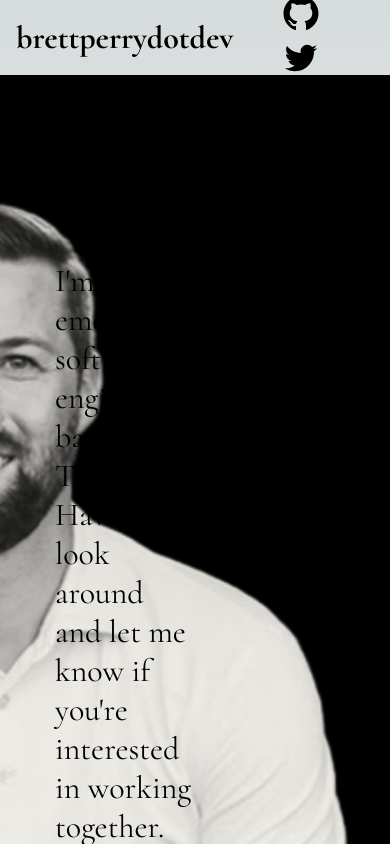
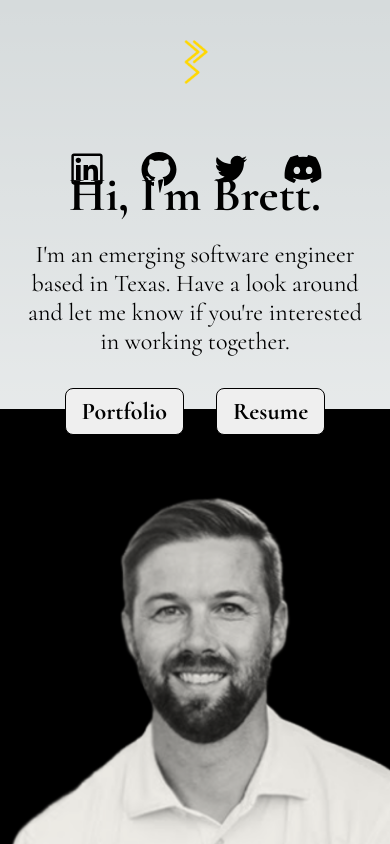
Before and after one commit to bperry13/portfolio, a Next.js app: page / in a window 390 px wide. Shown: the top 844 px of the page. Built offline with nearby package versions, Linux system fonts and the light colour scheme.

Commit message:
Not terrible but still css  work to do

```diff
--- a/app/page.js
+++ b/app/page.js
@@ -5,18 +5,22 @@ import { AiOutlineLinkedin } from "react-icons/ai";
 import { AiOutlineGithub } from "react-icons/ai";
 import { AiOutlineTwitter } from "react-icons/ai";
 import { FaDiscord } from "react-icons/fa";
-import { FaReact } from "react-icons/fa";
-import { RiJavascriptFill } from "react-icons/ri";
-import { FaJava } from "react-icons/fa";
-import { FaPython } from "react-icons/fa";
-import { AiFillStar } from "react-icons/ai";
-import { AiOutlineStar } from "react-icons/ai";
 
 export default function Home() {
   return (
     <main className={styles.main}>
       <div className={styles.header}>
-        <div className={styles.logo}>brettperrydotdev</div>
+        <div className={styles.logo}>
+          <a href="https://www.brettperry.dev">
+            <Image
+              src="/logo.png"
+              alt="logo"
+              width={60}
+              height={60}
+              className={styles.logo}
+            />
+          </a>
+        </div>
         <div className={styles.social}>
           <a href="https://www.linkedin.com/in/brettjp/" target="_blank">
             <AiOutlineLinkedin alt="LinkedIn" size={40} />
@@ -44,7 +48,7 @@ export default function Home() {
         </div>
       </div>
       <div className={styles.footer}>
-        Developed and designed by &copy;BRETTPERRY
+        <p>Developed and designed by &copy;BRETTPERRY</p>
       </div>
     </main>
   );
--- a/app/page.module.css
+++ b/app/page.module.css
@@ -1,9 +1,12 @@
 /* ---------- lg - 1100px max ---------- */
 .main {
   max-width: 1100px;
+  overflow: hidden;
   display: flex;
   flex-direction: column;
+  align-items: center;
   margin: 0 auto;
+  min-height: 100vh;
 }
 
 .header {
@@ -12,6 +15,11 @@
   justify-content: space-between;
   align-items: center;
   max-height: 75px;
+  width: 1100px;
+}
+
+.header logo {
+  align-items: left;
 }
 
 .logo {
@@ -19,6 +27,11 @@
   font-size: 2rem;
   font-weight: 700;
   text-shadow: var(--primary-glow);
+}
+
+.logo:hover {
+  cursor: pointer;
+  color: grey;
 }
 
 .social {
@@ -32,18 +45,18 @@
 
 .social a:hover {
   cursor: pointer;
-  color: yellow;
+  color: #ffd700;
 }
 
 .page {
   background-image: url(../public/me_background.png);
   background-repeat: no-repeat;
   background-position: right;
-  background-size: auto 100%;
-  min-height: 100vh;
+  background-size: 75% auto;
+  width: 1100px;
+  height: 100vh;
   display: flex;
   flex-direction: column;
-  max-height: 75px;
 }
 
 .title {
@@ -79,15 +92,84 @@
 
 .button:hover {
   cursor: pointer;
-  color: yellow;
+  color: #ffd700;
 }
 
 .footer {
-  max-height: 75px;
+  width: 1100px;
+  max-height: 50px;
   margin-top: auto;
-  justify-content: right;
+  display: flex;
+  justify-content: flex-end;
+  margin-right: 2%;
 }
 
 /* ---------- md - 900px max  ---------- */
+@media screen and (max-width: 900px) {
+  .main {
+    max-width: 900px;
+    align-items: center;
+  }
+
+  .header {
+    width: 100%;
+  }
+
+  .page {
+    max-width: 900px;
+    align-items: center;
+    background-size: 600px;
+  }
+
+  .title p {
+    font-size: 1.5rem;
+  }
+}
 
 /* ---------- sm - 700px max  ---------- */
+@media screen and (max-width: 700px) {
+  .main {
+    min-width: 100vw;
+    min-height: 100vh;
+  }
+
+  .header {
+    width: 100%;
+    display: flex;
+    flex-direction: column;
+  }
+
+  .logo {
+    margin: 1rem;
+    font-size: 2rem;
+    font-weight: 700;
+    text-shadow: var(--primary-glow);
+  }
+
+  .social {
+    position: relative;
+  }
+
+  .page {
+    width: 100vw;
+    height: 100vh;
+    background-size: 150% auto;
+    background-position: bottom;
+    overflow: hidden;
+    margin-top: 75px;
+  }
+
+  .title {
+    margin: 0;
+    text-align: center;
+  }
+
+  .title h1 {
+    font-size: 3rem;
+  }
+
+  .title p {
+    font-size: 1.5rem;
+    max-width: 100%;
+  }
+}
```
Also changed, not shown: public/logo.png (added).
